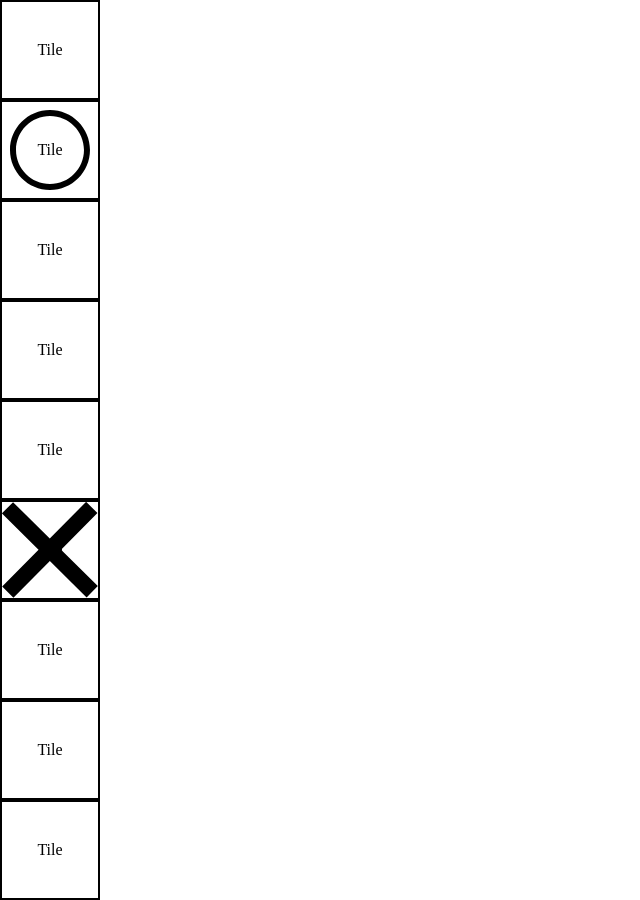
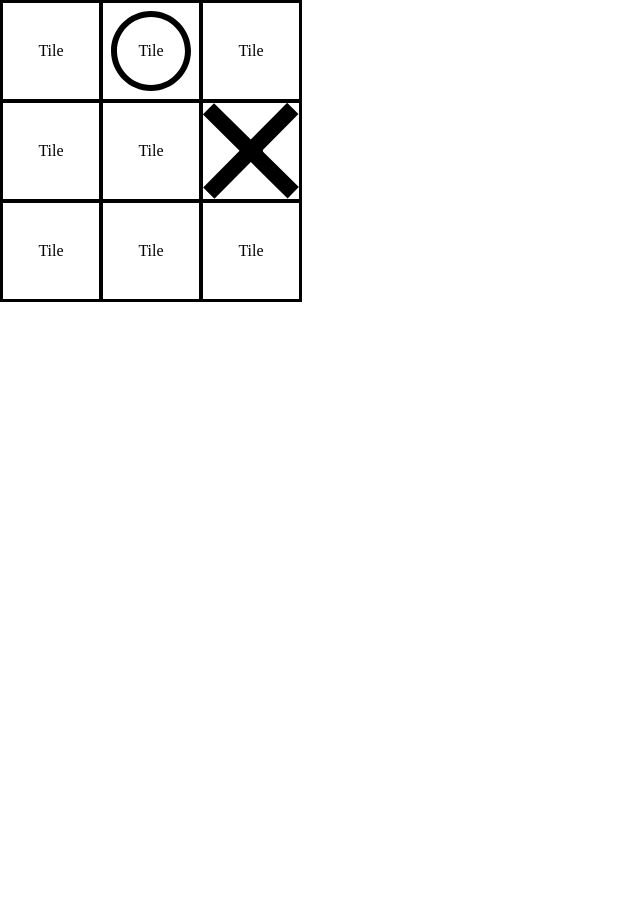
Before and after one commit to pawelberowski/tic-tac-toe-react, a React (Vite) app: page / in a window 1280 px wide. Both pictures are taken after a click on the button "Start". Shown: the whole page, without its empty margins (0-640 px from the left). After the commit the page ends 800 px from the top, so only its background shows below. Built offline with nearby package versions, Linux system fonts and the light colour scheme.

Commit message:
Rendered board

```diff
--- a/src/App.jsx
+++ b/src/App.jsx
@@ -3,6 +3,7 @@ import { PlayerNameInput } from './PlayerNameInput';
 import { StartButton } from './StartButton';
 import styles from './startScreen.module.css';
 import { Tile } from './Tile/Tile.jsx';
+import { Board } from './Board/Board.jsx';
 
 export const App = () => {
   const [circlePlayerName, setCirclePlayerName] = useState('');
@@ -54,13 +55,7 @@ export const App = () => {
         </div>
       ) : null}
 
-      {!show ? (
-        <div className="board">
-          {tiles.map((tile) => (
-            <Tile shape={tile} />
-          ))}
-        </div>
-      ) : null}
+      {!show ? <Board /> : null}
     </div>
   );
 };
--- /dev/null
+++ b/src/Board/Board.jsx
@@ -0,0 +1,24 @@
+import { useState } from 'react';
+import { Tile } from '../Tile/Tile.jsx';
+import styles from './board.module.css';
+
+export const Board = () => {
+  const [tiles, setTiles] = useState([
+    '',
+    'circle',
+    '',
+    '',
+    '',
+    'cross',
+    '',
+    '',
+    '',
+  ]);
+  return (
+    <div className={styles.board}>
+      {tiles.map((tile) => (
+        <Tile shape={tile} />
+      ))}
+    </div>
+  );
+};
--- /dev/null
+++ b/src/Board/board.module.css
@@ -0,0 +1,7 @@
+.board {
+  width: 302px;
+  height: 302px;
+  display: flex;
+  flex-wrap: wrap;
+  border: solid 1px black;
+}
```
